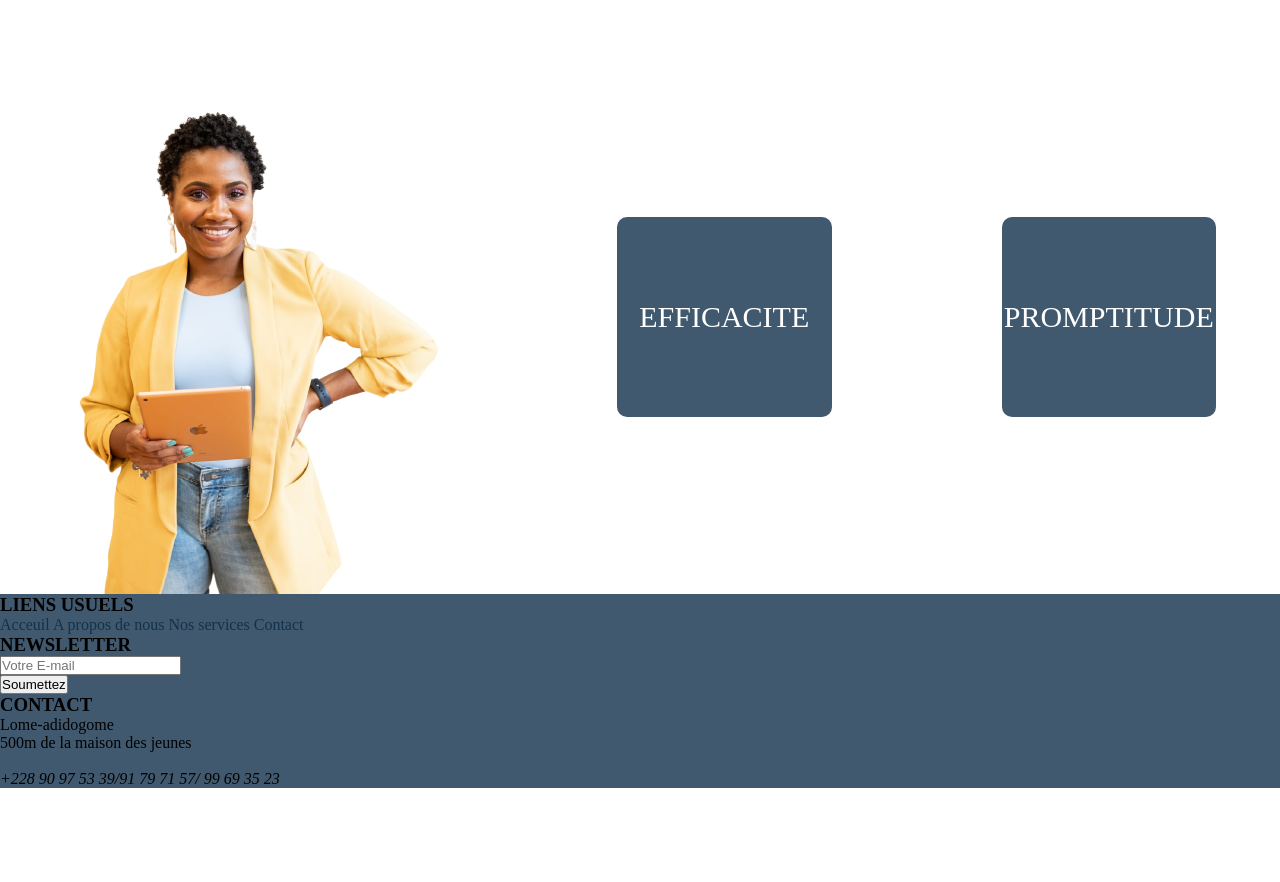
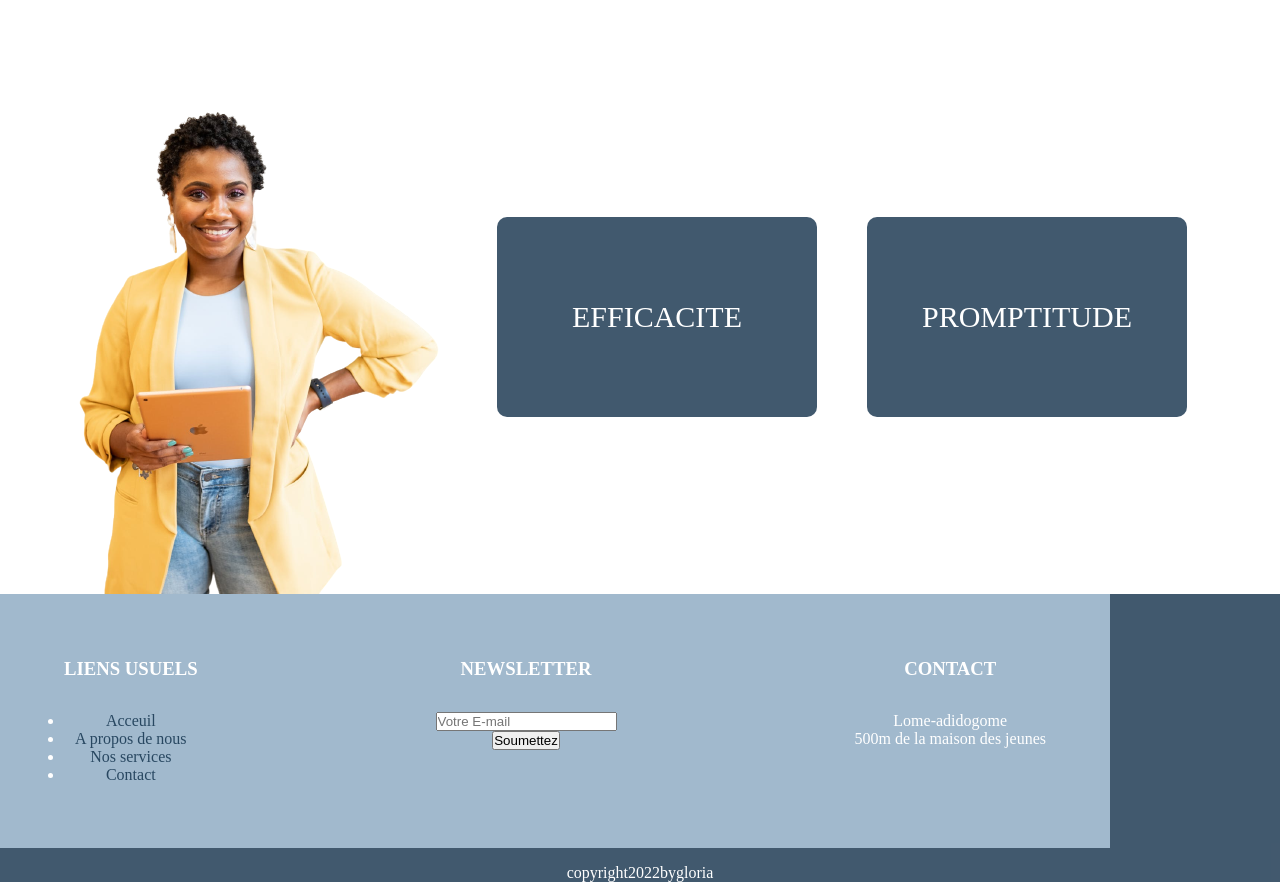
Before and after one commit to EHOGLORIA/Projet-chef-d-oeuvre, a PHP site: page /index2.html in a window 1280 px wide. Shown: the part 2206-3088 px from the top of the page. Before the commit the page ends 2994 px from the top, so only its background shows below. Run offline with PHP 8.4, Linux system fonts and the light colour scheme; style sheets or scripts are compiled from the project's sources.

Commit message:
footer css

```diff
--- a/index2.html
+++ b/index2.html
@@ -7,11 +7,10 @@
     <title>Page 2</title>
 
     <link rel="stylesheet" href="index.css">
-    <script
-            src=""><link rel="stylesheet"
+    <script src=""><link rel="stylesheet"
             href="https://cdnjs.cloudflare.com/ajax/libs/font-awesome/6.2.0/css/all.min.css"
             integrity="sha512-xh6O/CkQoPOWDdYTDqeRdPCVd1SpvCA9XXcUnZS2FmJNp1coAFzvtCN9BmamE+4aHK8yyUHUSCcJHgXloTyT2A=="
-                         crossorigin="anonymous" referrerpolicy="no-referrer"/></script>
+            crossorigin="anonymous" referrerpolicy="no-referrer" /></script>
 </head>
 
 <body>
@@ -30,7 +29,7 @@
     </header>
 
     <div class="container-fluid hero hero-v2">
-    <div class="hero-content" >
+        <div class="hero-content">
             <h1 class="text-lg"> NOUS SOMMES A VOTRE DISPOSITION</h1>
         </div>
 
@@ -39,7 +38,7 @@
     <br>
     <section class="container">
         <h1 class="title-1 text-center text-deep-blue m-4">A PROPOS DE NOUS</h1>
-    <div class="about mb-8">
+        <div class="about mb-8 ">
             <div class="">
                 <p class="about-content  p-4"><br> <br> Lorem ipsum dolor sit amet consectetur
                     adipisicing elit. Aut error impedit hic natus? Placeat
@@ -65,14 +64,15 @@
 
     <section class="container-fluid background-img-v1 p-2">
         <!-- <div class="image1"><img src="images/inspiration21.jpeg" alt=""></div> -->
-    <div class="callToAction-content text-white"> FAITES L'EXPERIENCE D'UNE ASSISTANCE JURIDIQUE SANS PRECEDENT</div>
+        <div class="callToAction-content text-white"> FAITES L'EXPERIENCE D'UNE ASSISTANCE JURIDIQUE SANS PRECEDENT
+        </div>
         <!-- <div class="image2"><img src="images/inspiration21.jpeg" alt=""></div>
   -->
     </section>
 
     <section class="valeur-section">
 
-    <div >
+        <div>
             <h2 class="title-1 text-center text-deep-blue m-4">NOS VALEURS</h2>
         </div>
         <div class="valeur-content pr-8">
@@ -86,31 +86,40 @@
         </div>
     </section>
 
-<section class="footer-section">
-    <div class="colonne1">
+    <section class="footer-section text-deep-blue">
+        <div class="footer-content p-8 pt-4">
+            <div class="colonne">
                 <h3>LIENS USUELS</h3>
-        <a href="#">Acceuil</a>
-        <a href="#">A propos de nous</a>
-        <a href="#">Nos services</a>
-        <a href="#">Contact</a>
+
+                <ul class="pt-4">
+                    <li><a href="#">Acceuil</a></li>
+                    <li><a href="#">A propos de nous</a></li>
+                    <li><a href="#">Nos services</a></li>
+                    <li><a href="#">Contact</a></li>
+                </ul>
+
             </div>
-    <div class="colonne2">
+            <div class="colonne">
                 <h3>NEWSLETTER</h3>
-        <form action="">
+                <form action="" class="pt-4">
                     <input type="email" placeholder="Votre E-mail" required>
                     <br>
                     <button type="submit">Soumettez</button>
                 </form>
             </div>
-    <div class="colonne3">
+            <div class="colonne">
                 <h3>CONTACT</h3>
-        <p> Lome-adidogome <br>500m de la maison des jeunes <br>
+                <p class="pt-4"> Lome-adidogome <br>500m de la maison des jeunes <br>
                 </p> <br>
-        <div reseausocial>
+                <!-- <div reseausocial>
                 <i class="fa-brands fa-facebook"></i>
                 <i class="fa-solid fa-envelope"></i>
                 <i class="fa-solid fa-phone"><p>+228 90 97 53 39/91 79 71 57/ 99 69 35 23</p></i>
+            </div> -->
             </div>
+        </div>
+        <div class="footer-copyright pt-2">
+            <p>copyright2022bygloria</p>
         </div>
     </section>
     <script type="module" src="/main.js"></script>
--- a/sass/base/_base.scss
+++ b/sass/base/_base.scss
@@ -37,6 +37,19 @@ body {
     &l-#{$i} {
       padding-left: $i*$baseSpacing;
     }
+    &t-#{$i} {
+      padding-top: $i*$baseSpacing;
+    }
+    &b-#{$i} {
+      padding-bottom: $i*$baseSpacing;
+    }
+
+    &t-#{$i} {
+      padding-top: $i*$baseSpacing;
+    }
+    &b-#{$i} {
+      padding-bottom: $i*$baseSpacing;
+    }
   }
 }
 
--- a/sass/index.scss
+++ b/sass/index.scss
@@ -8,6 +8,7 @@
 @import "layout/btn";
 @import "layout/hero";
 @import "layout/callToAction";
+@import "layout/footer";
 
 @import "pages/home";
 
@@ -150,6 +157,7 @@
 }
 .valeur-content{
   display: flex;
+  gap: 50px;
 }
 
 
@@ -166,11 +174,10 @@
 
 
 .valeur-items {
-   margin-left: 170px;
+
   height: 200px;
   width: 320px;
   display: flex;
-
   margin-top: 15%;
   background-color: rgba(5, 36, 64, 0.758);
   font-size: 30px;
--- /dev/null
+++ b/sass/layout/_footer.scss
@@ -0,0 +1,30 @@
+.footer-section {
+    width: 100%;
+    background-color: rgba(5, 36, 64, 0.758);
+    margin-bottom: 70px;
+    display: flex;
+    flex-direction: column;
+    text-align: center;
+  }
+  .footer-content{
+    width: 90%;
+    background-color: rgba(192, 216, 236, 0.758);
+    display: flex;
+    flex-direction: row;
+   justify-content: space-between;
+    max-width: 1110px;
+    margin-right: 39px;
+
+    @media (min-width: 1200px) {
+      margin-right: auto;
+    }
+  }
+  .colonne{
+    text-align: center;
+    color: white;
+  }
+
+  .footer-copyright{
+    text-align: center;
+    color: white ;
+  }
```
Also changed, not shown: other parts of sass/index.scss (+27 -28 lines). Lines whose indentation alone changed are shown as unchanged.
